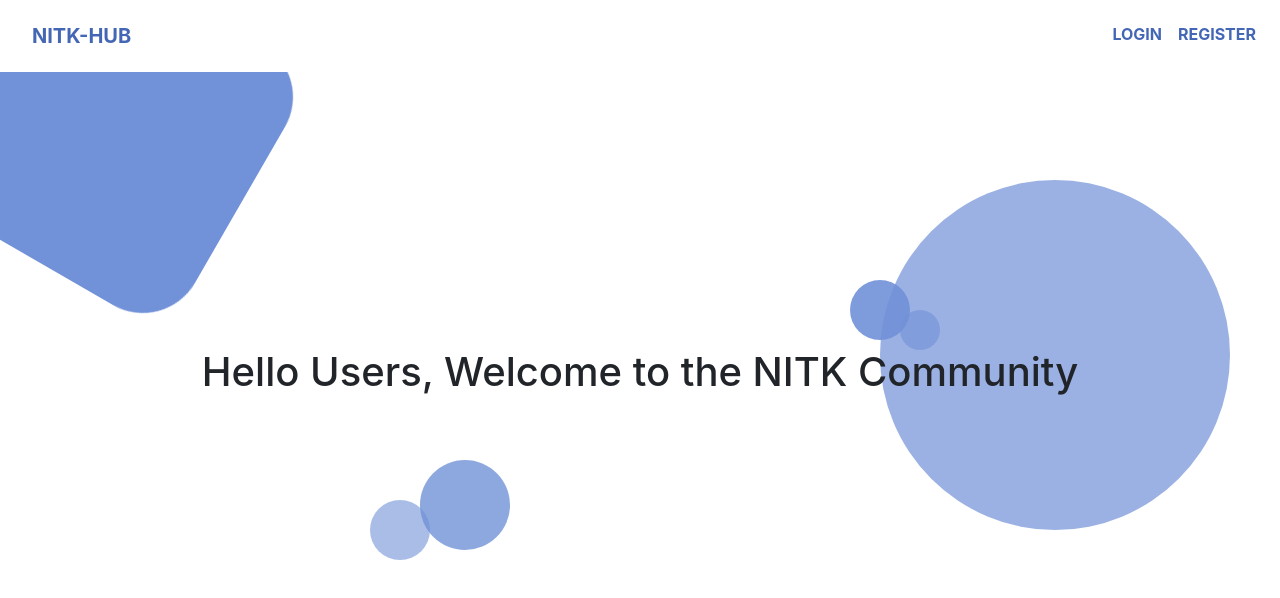
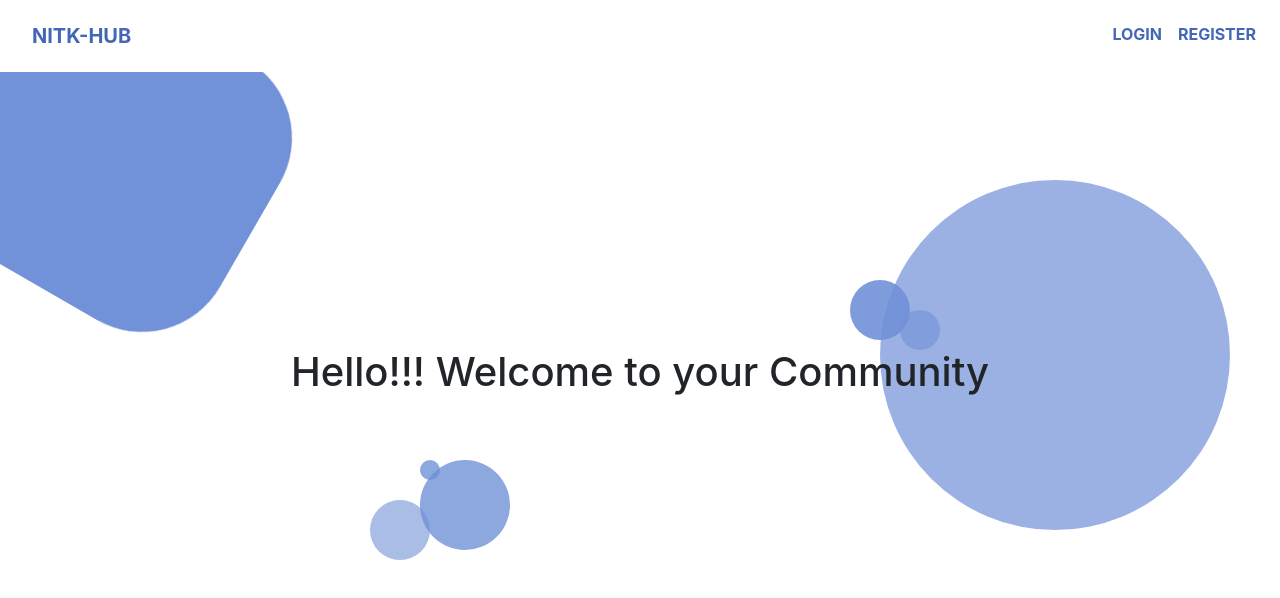
Before and after one commit to HKjain/nitkhub, a React (Create React App) app in the folder client/: page / in a window 1280 px wide. Shown: the top 598 px of the page. Built offline with nearby package versions, Linux system fonts and the light colour scheme; no server answers.

Commit message:
css diff

```diff
--- a/client/src/App.css
+++ b/client/src/App.css
@@ -10,14 +10,14 @@
   width: 300px;
   transform: rotate(30deg);
   position: absolute;
-  border-radius: 60px;
+  border-radius: 90px;
   background-color: #7191d8;
   overflow: hidden;
 }
 
 .topr {
-  top: -20px;
-  left: -40px;
+  top: 10px;
+  left: -30px;
 }
 
 .dround {
@@ -40,6 +40,14 @@
   top: 460px;
   height: 90px;
   width: 90px;
+  opacity: 0.8;
+}
+
+.secondnr {
+  left: 420px;
+  top: 460px;
+  height: 20px;
+  width: 20px;
   opacity: 0.8;
 }
 
--- a/client/src/pages/Landing.jsx
+++ b/client/src/pages/Landing.jsx
@@ -20,10 +20,12 @@ export default function Landing() {
         <React.Fragment>
 
             <Container fluid className="d-flex flex-column justify-content-center align-items-center" style={styles.main_container}>
-                <h1 className="animate-bounce">Hello Users, Welcome to the NITK Community</h1>
+                <h1 className="animate-bounce">Hello!!! Welcome to your Community</h1>
                 <div className="decors topr">
                 </div>
                 <div className="dround firstr">
+                </div>
+                <div className="dround secondnr">
                 </div>
                 <div className="dround secondr">
                 </div>
```
